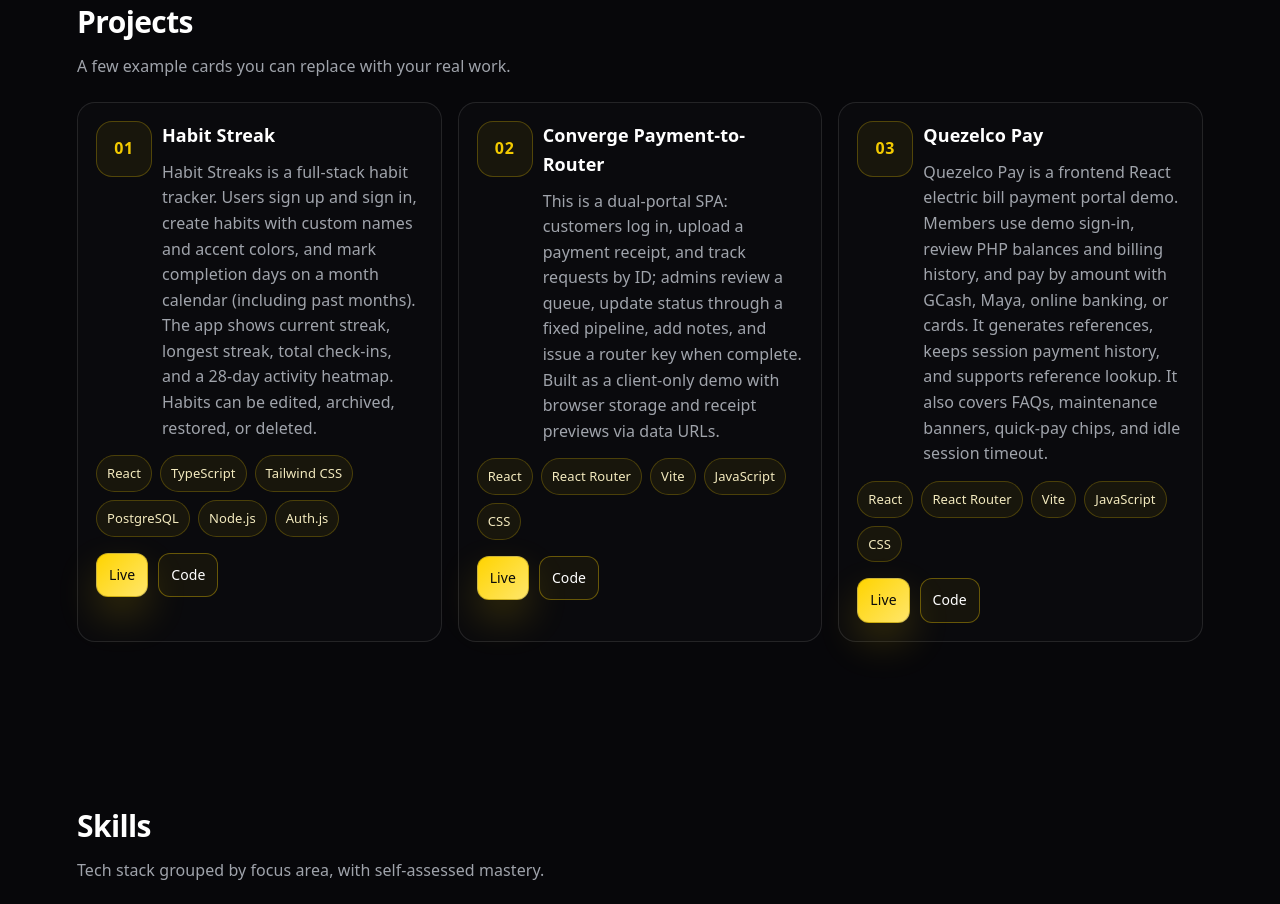
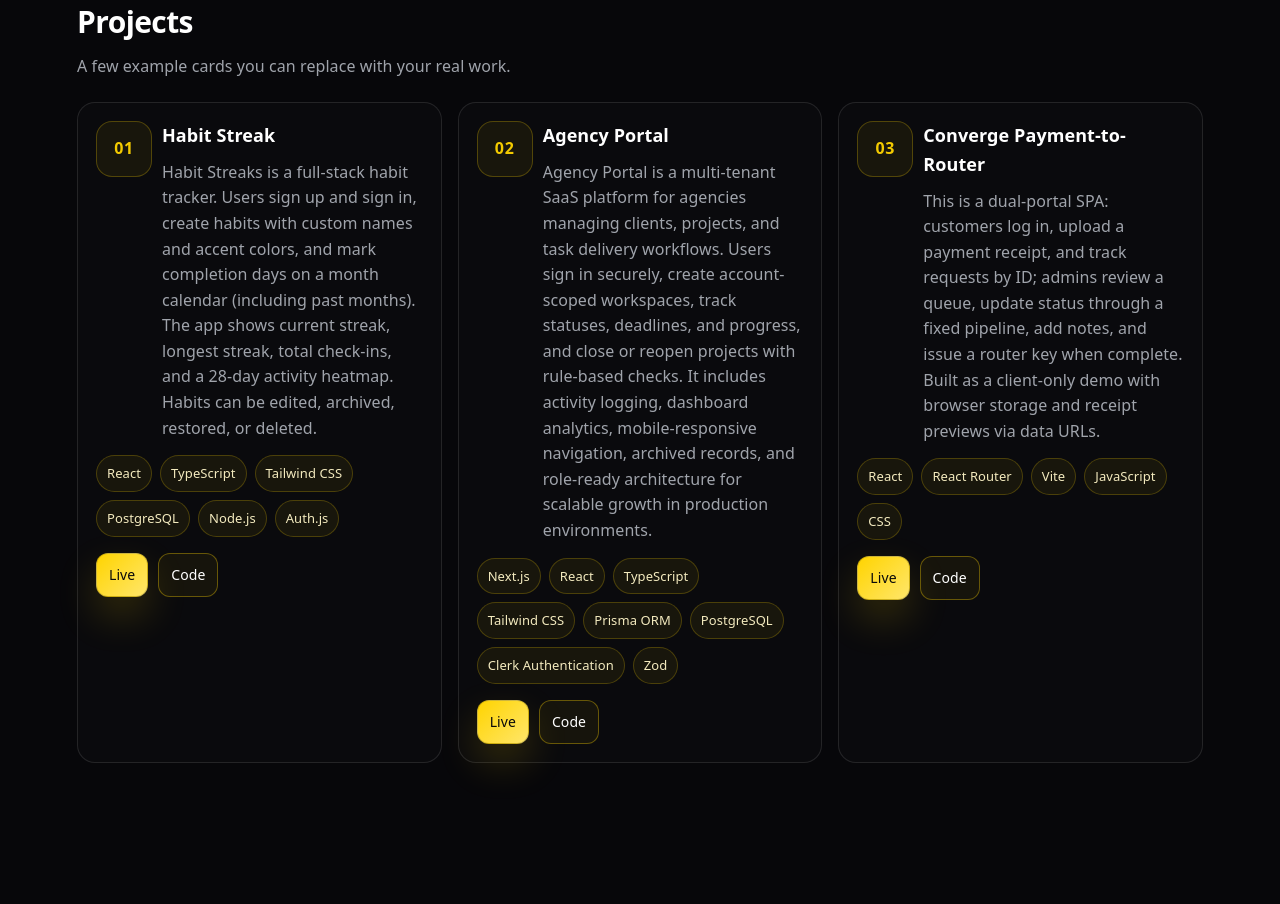
Before and after one commit to MichaelIanJapone/My-Portfolio, a React (Vite) app: page / in a window 1280 px wide. Shown: the part 1340-2244 px from the top of the page. Built offline with nearby package versions, Linux system fonts and the light colour scheme.

Commit message:
added a project

```diff
--- a/src/App.tsx
+++ b/src/App.tsx
@@ -130,20 +130,20 @@ export default function App() {
         repoUrl: 'https://github.com/MichaelIanJapone/Habit-Streak',
       },
       {
+        title: 'Agency Portal',
+        description:
+          'Agency Portal is a multi-tenant SaaS platform for agencies managing clients, projects, and task delivery workflows. Users sign in securely, create account-scoped workspaces, track statuses, deadlines, and progress, and close or reopen projects with rule-based checks. It includes activity logging, dashboard analytics, mobile-responsive navigation, archived records, and role-ready architecture for scalable growth in production environments.',
+        tags: ['Next.js', 'React', 'TypeScript', 'Tailwind CSS', 'Prisma ORM', 'PostgreSQL', 'Clerk Authentication', 'Zod'],
+        liveUrl: 'https://agency-portal-orpin.vercel.app',
+        repoUrl: 'https://github.com/MichaelIanJapone/Agency-Portal',
+      },
+      {
         title: 'Converge Payment-to-Router',
         description:
           'This is a dual-portal SPA: customers log in, upload a payment receipt, and track requests by ID; admins review a queue, update status through a fixed pipeline, add notes, and issue a router key when complete. Built as a client-only demo with browser storage and receipt previews via data URLs.',
         tags: ['React', 'React Router', 'Vite', 'JavaScript', 'CSS'],
         liveUrl: 'https://converge-payment-to-router.vercel.app',
         repoUrl: 'https://github.com/MichaelIanJapone/Converge_Payment-to-Router',
-      },
-      {
-        title: 'Quezelco Pay',
-        description:
-          'Quezelco Pay is a frontend React electric bill payment portal demo. Members use demo sign-in, review PHP balances and billing history, and pay by amount with GCash, Maya, online banking, or cards. It generates references, keeps session payment history, and supports reference lookup. It also covers FAQs, maintenance banners, quick-pay chips, and idle session timeout.',
-        tags: ['React', 'React Router', 'Vite', 'JavaScript', 'CSS'],
-        liveUrl: 'https://quezelco-pay.vercel.app',
-        repoUrl: 'https://github.com/MichaelIanJapone/Quezelco-Pay',
       },
     ],
     [],
```
